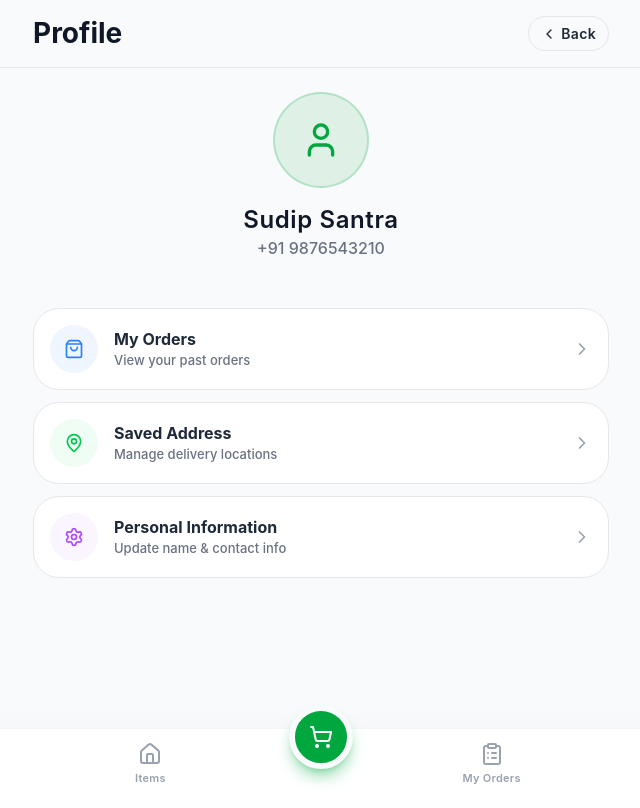
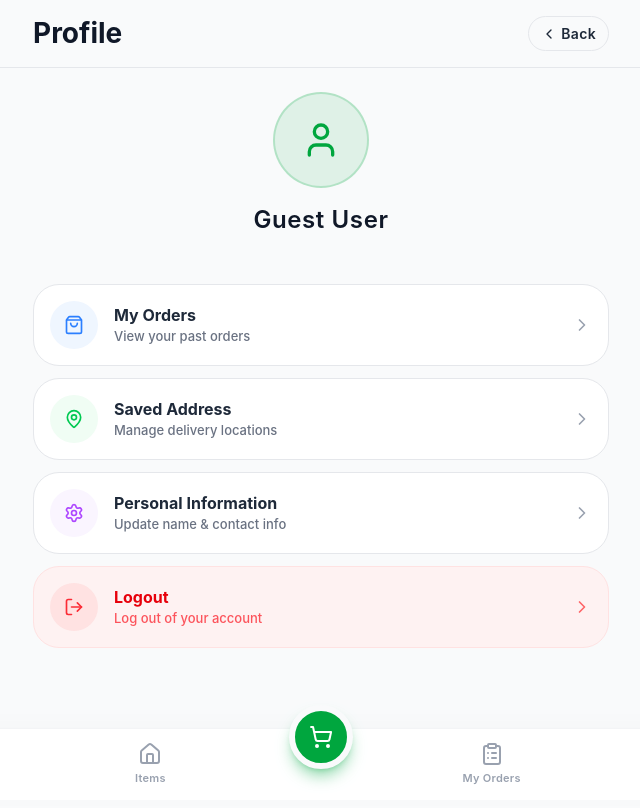
Before and after one commit to intalixx/food-delivery-app, a React (Vite) app in the folder frontend/: page /profile in a window 1280 px wide. Shown: the whole page, without its empty margins (319-959 px from the left). Built offline with nearby package versions, Linux system fonts and the light colour scheme; no server answers.

Commit message:
auth completed

```diff
--- a/frontend/src/components/shared/AuthModal.tsx
+++ b/frontend/src/components/shared/AuthModal.tsx
@@ -192,36 +192,32 @@ export default function AuthModal({ open, onOpenChange, mode }: AuthModalProps)
                 onInteractOutside={(e) => e.preventDefault()}
             >
                 {/* Header */}
-                <div className="bg-primary/5 dark:bg-primary/10 p-6 pb-4 relative">
+                <div className="bg-primary/5 dark:bg-primary/10 p-6 pb-5 relative flex flex-col items-center">
                     <button
                         onClick={handleClose}
                         className="absolute top-4 right-4 p-2 text-red-500 hover:bg-red-50 dark:hover:bg-red-500/10 rounded-full transition-colors cursor-pointer"
                     >
                         <X className="w-5 h-5" />
                     </button>
-                    <DialogHeader>
-                        <div className="flex items-center gap-3">
                     {step !== 'phone' && (
                         <button
                             onClick={handleBack}
-                                    className="p-1.5 -ml-1.5 rounded-full hover:bg-black/5 dark:hover:bg-white/10 transition-colors cursor-pointer"
+                            className="absolute top-4 left-4 p-2 rounded-full hover:bg-black/5 dark:hover:bg-white/10 transition-colors cursor-pointer"
                         >
-                                    <ArrowLeft className="w-5 h-5 text-gray-600 dark:text-gray-400" />
+                            <ArrowLeft className="w-5 h-5 text-gray-700 dark:text-gray-300" />
                         </button>
                     )}
-                            <div>
-                                <DialogTitle className="text-xl font-bold text-gray-900 dark:text-white">
+                    <DialogHeader className="w-full text-center sm:text-center mt-1">
+                        <DialogTitle className="text-[22px] font-bold text-gray-900 dark:text-white pb-1">
                             {step === 'phone' && (internalMode === 'login' ? 'Welcome back' : 'Create Account')}
                             {step === 'otp' && 'Verify OTP'}
                             {step === 'signup' && 'Complete your profile'}
                         </DialogTitle>
-                                <DialogDescription className="text-sm text-gray-500 dark:text-gray-400 mt-1">
+                        <DialogDescription className="text-[15px] text-gray-500 dark:text-gray-400 mt-1">
                             {step === 'phone' && 'Enter your mobile number to continue'}
                             {step === 'otp' && `We sent a 6-digit code to +91 ${phone}`}
                             {step === 'signup' && 'Tell us your name and delivery address'}
                         </DialogDescription>
-                            </div>
-                        </div>
                     </DialogHeader>
                 </div>
 
@@ -288,8 +284,8 @@ export default function AuthModal({ open, onOpenChange, mode }: AuthModalProps)
 
                     {/* Step 2: OTP */}
                     {step === 'otp' && (
-                        <div className="space-y-5">
-                            <div className="flex flex-col items-center gap-4">
+                        <div className="space-y-6">
+                            <div className="flex flex-col items-center mt-2 gap-6">
                                 <InputOTP
                                     maxLength={6}
                                     value={otp}
@@ -297,17 +293,16 @@ export default function AuthModal({ open, onOpenChange, mode }: AuthModalProps)
                                     inputMode="numeric"
                                     pattern="[0-9]*"
                                     autoFocus
-                                    containerClassName="justify-center gap-3"
+                                    containerClassName="justify-center"
                                 >
-                                    <InputOTPGroup className="gap-2">
-                                        <InputOTPSlot index={0} className="w-12! h-13! text-xl font-semibold rounded-xl! border! border-gray-200 dark:border-gray-700 shadow-sm" />
-                                        <InputOTPSlot index={1} className="w-12! h-13! text-xl font-semibold rounded-xl! border! border-gray-200 dark:border-gray-700 shadow-sm" />
-                                        <InputOTPSlot index={2} className="w-12! h-13! text-xl font-semibold rounded-xl! border! border-gray-200 dark:border-gray-700 shadow-sm" />
-                                    </InputOTPGroup>
-                                    <InputOTPGroup className="gap-2">
-                                        <InputOTPSlot index={3} className="w-12! h-13! text-xl font-semibold rounded-xl! border! border-gray-200 dark:border-gray-700 shadow-sm" />
-                                        <InputOTPSlot index={4} className="w-12! h-13! text-xl font-semibold rounded-xl! border! border-gray-200 dark:border-gray-700 shadow-sm" />
-                                        <InputOTPSlot index={5} className="w-12! h-13! text-xl font-semibold rounded-xl! border! border-gray-200 dark:border-gray-700 shadow-sm" />
+                                    <InputOTPGroup className="gap-2 sm:gap-3">
+                                        {[0, 1, 2, 3, 4, 5].map((idx) => (
+                                            <InputOTPSlot
+                                                key={idx}
+                                                index={idx}
+                                                className="w-11 h-12 sm:w-14 sm:h-14 text-xl sm:text-2xl font-semibold rounded-xl! border! border-gray-300 dark:border-gray-600 shadow-sm outline-none ring-primary/50! ring-offset-0!"
+                                            />
+                                        ))}
                                     </InputOTPGroup>
                                 </InputOTP>
 
@@ -316,7 +311,7 @@ export default function AuthModal({ open, onOpenChange, mode }: AuthModalProps)
                                         setOtp('');
                                         handleSendOtp();
                                     }}
-                                    className="text-xs text-primary font-semibold hover:underline cursor-pointer"
+                                    className="text-sm text-primary font-bold hover:underline cursor-pointer transition-all"
                                 >
                                     Didn't receive? Resend OTP
                                 </button>
@@ -325,10 +320,10 @@ export default function AuthModal({ open, onOpenChange, mode }: AuthModalProps)
                             <button
                                 onClick={handleVerifyOtp}
                                 disabled={!isOtpValid || isSubmitting}
-                                className="w-full py-3 rounded-xl bg-primary text-white font-semibold text-sm transition-all cursor-pointer disabled:opacity-50 disabled:cursor-not-allowed hover:bg-primary/90 active:scale-[0.98]"
+                                className="w-full py-3.5 mt-2 rounded-xl bg-primary text-white font-bold text-[15px] transition-all cursor-pointer disabled:opacity-60 disabled:cursor-not-allowed hover:bg-primary/90 active:scale-[0.98] shadow-sm"
                             >
                                 {isSubmitting ? (
-                                    <Loader2 className="w-4 h-4 animate-spin mx-auto" />
+                                    <Loader2 className="w-5 h-5 animate-spin mx-auto" />
                                 ) : (
                                     'Verify & Continue'
                                 )}
--- a/frontend/src/pages/ProfilePage.tsx
+++ b/frontend/src/pages/ProfilePage.tsx
@@ -1,8 +1,15 @@
-import { User, ShoppingBag, MapPin, Settings, ChevronRight, ChevronLeft } from 'lucide-react';
+import { User, ShoppingBag, MapPin, Settings, ChevronRight, ChevronLeft, LogOut } from 'lucide-react';
 import { Link, useNavigate } from 'react-router-dom';
+import { useAuth } from '@/context/AuthContext';
 
 export default function ProfilePage() {
     const navigate = useNavigate();
+    const { user, logout } = useAuth();
+
+    const handleLogout = () => {
+        logout();
+        navigate('/');
+    };
 
     return (
         <div className="flex flex-col min-h-screen bg-gray-50 dark:bg-gray-950 font-sans relative pb-24">
@@ -25,8 +32,10 @@ export default function ProfilePage() {
                     <div className="w-24 h-24 bg-primary/10 rounded-full flex items-center justify-center mb-4 border-2 border-primary/20">
                         <User className="w-10 h-10 text-primary" />
                     </div>
-                    <h2 className="text-2xl font-semibold text-gray-900 dark:text-white tracking-wide">Sudip Santra</h2>
-                    <p className="text-gray-500 font-medium">+91 9876543210</p>
+                    <h2 className="text-2xl font-semibold text-gray-900 dark:text-white tracking-wide">{user?.user_name || 'Guest User'}</h2>
+                    {user?.mobile_number && (
+                        <p className="text-gray-500 font-medium">+91 {user.mobile_number}</p>
+                    )}
                 </div>
 
                 {/* Options Section */}
@@ -66,6 +75,20 @@ export default function ProfilePage() {
                         </div>
                         <ChevronRight className="w-5 h-5 text-gray-400 group-hover:text-primary transition-colors" />
                     </Link>
+                    {/* Logout Button */}
+                    <button
+                        onClick={handleLogout}
+                        className="flex items-center bg-red-50 dark:bg-red-900/10 rounded-4xl p-4 border border-red-100 dark:border-red-900/30 hover:bg-red-100 dark:hover:bg-red-900/20 transition-all group cursor-pointer active:scale-[0.98]"
+                    >
+                        <div className="w-12 h-12 rounded-full bg-red-100 dark:bg-red-900/50 flex items-center justify-center mr-4">
+                            <LogOut className="w-5 h-5 text-red-500 dark:text-red-400" />
+                        </div>
+                        <div className="flex-1 text-left">
+                            <h3 className="text-[16px] font-bold text-red-600 dark:text-red-400">Logout</h3>
+                            <p className="text-[13px] text-red-500/80 font-medium">Log out of your account</p>
+                        </div>
+                        <ChevronRight className="w-5 h-5 text-red-400 group-hover:text-red-600 transition-colors" />
+                    </button>
                 </div>
 
             </div>
```
Lines whose indentation alone changed are shown as unchanged.
